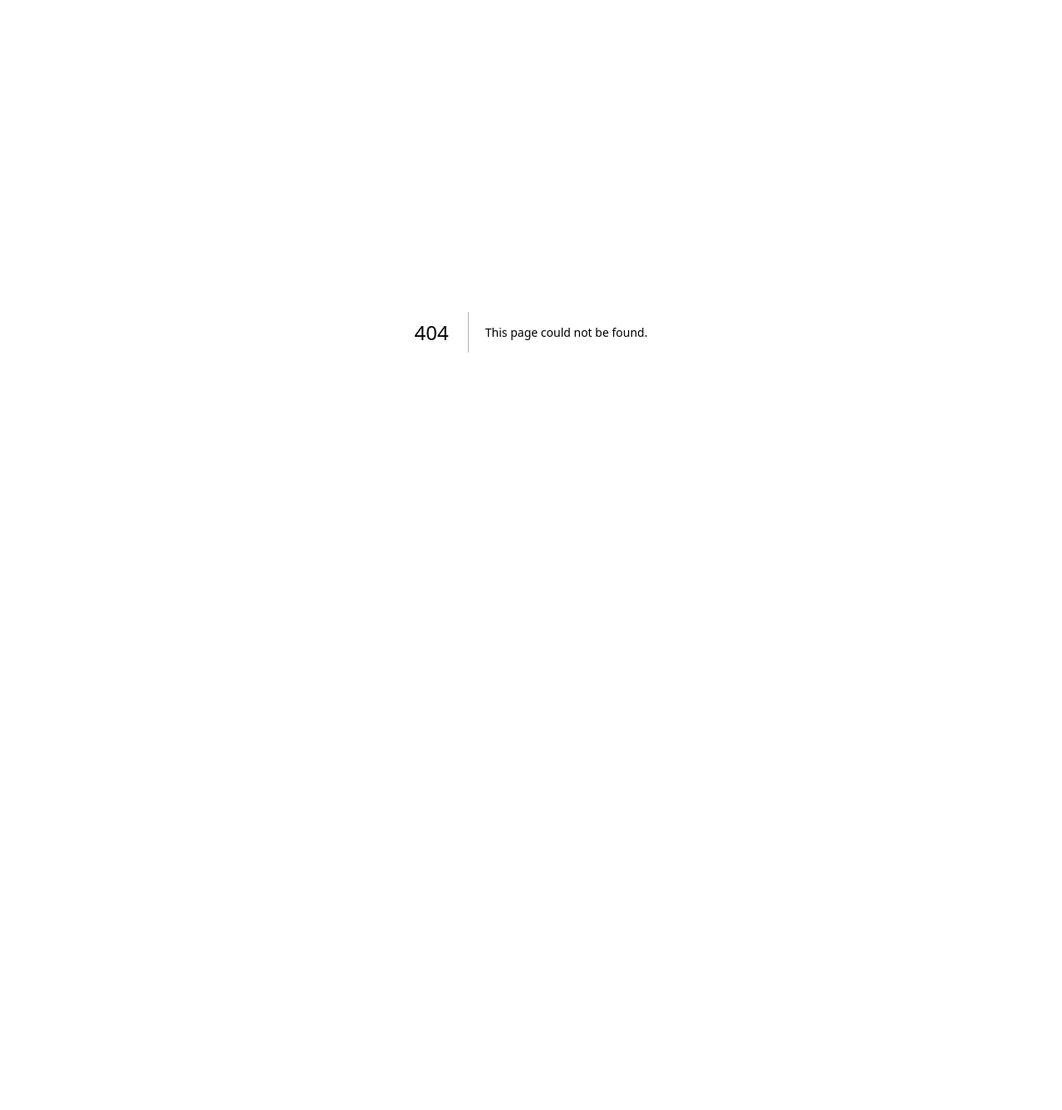
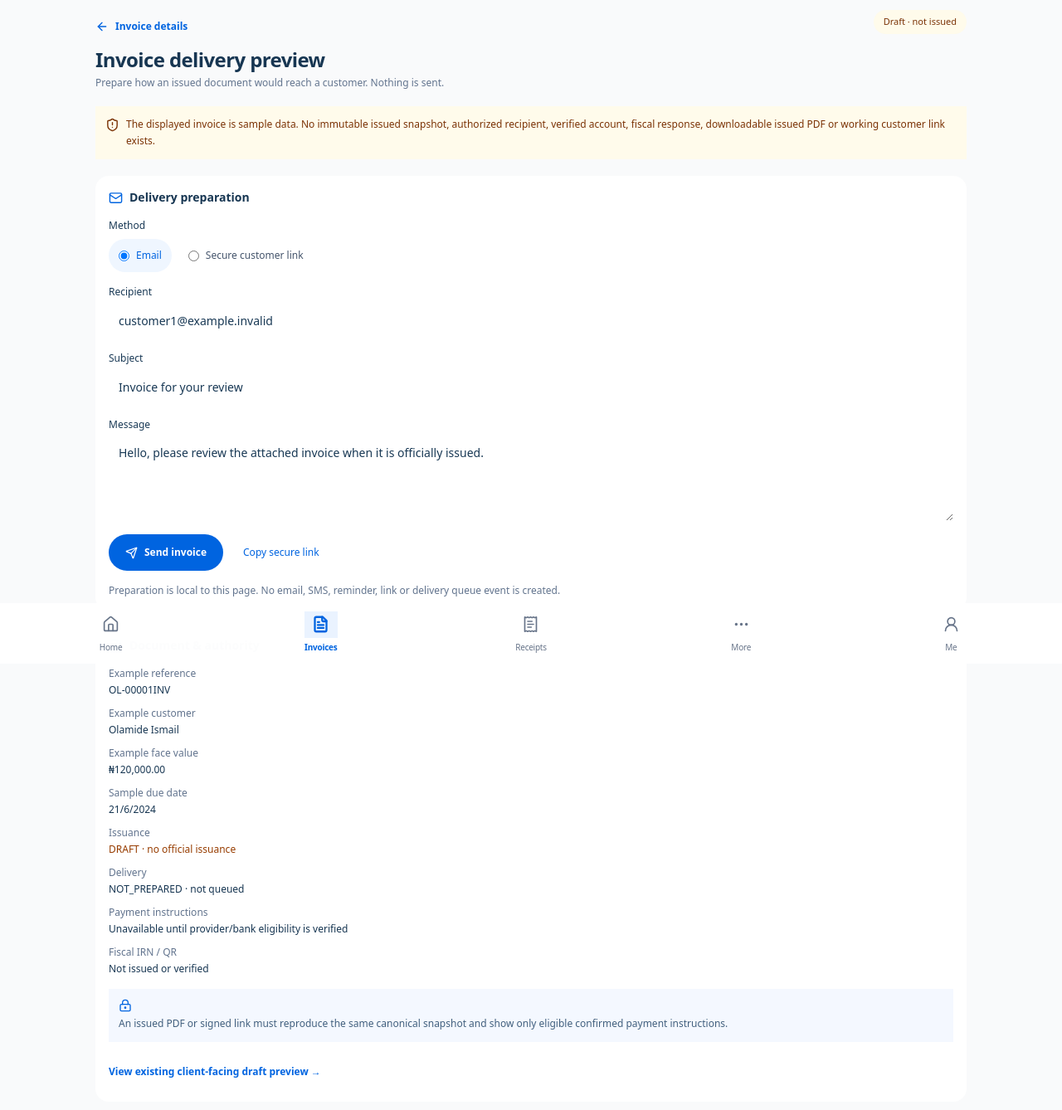
Before and after one commit to octalve-core/octalve-invoice, a Next.js app: page /dashboard/invoice/1/delivery-preview in a window 1280 px wide. Before the commit this address had no page. Shown: the top 1338 px of the page at 83% size. Before the commit the page ends 800 px from the top, so only its background shows below. Built offline with nearby package versions, Linux system fonts and the light colour scheme.

Commit message:
Phase 0I Z03: introduce frontend-only lifecycle authority and guarded document journey previews

```diff
--- /dev/null
+++ b/app/(dashboard)/dashboard/invoice/[id]/delivery-preview/page.tsx
@@ -0,0 +1,75 @@
+"use client";
+import Link from "next/link";
+import {useParams} from "next/navigation";
+import {useState} from "react";
+import {ArrowLeft,FileText,LockKeyhole,Mail,Send,ShieldAlert} from "lucide-react";
+import {getPreviewInvoice} from "@/src/features/invoices/lib/preview-records";
+import {formatDocumentNumber} from "@/src/features/invoices/lib/document-number";
+import {useMerchantPreview} from "@/src/features/merchant-preview/MerchantPreviewProvider";
+import {z03PreviewCapabilities,z03UnissuedPreview} from "@/src/features/documents/z03-lifecycle-contract";
+
+type DeliveryChannel="email"|"secure-link";
+export default function InvoiceDeliveryPreviewPage(){
+ const {id}=useParams<{id:string}>();
+ const invoice=getPreviewInvoice(id);
+ const {settings}=useMerchantPreview();
+ const [channel,setChannel]=useState<DeliveryChannel>("email");
+ const [recipient,setRecipient]=useState(invoice?.email??"");
+ const [subject,setSubject]=useState("Invoice for your review");
+ const [message,setMessage]=useState("Hello, please review the attached invoice when it is officially issued.");
+ if(!invoice)return <main className="rounded-2xl bg-white p-6 text-sm">Invoice preview not found. <Link href="/dashboard/invoice" className="text-[#0064E0]">Back to invoices</Link></main>;
+ const reference=formatDocumentNumber(settings.businessName||"Business",Number(id)||1,"invoice");
+ const inputStyle="mt-1 block h-11 w-full min-w-0 rounded-xl border border-[#E0E9F4] bg-white px-3 text-sm text-[#193955] focus-visible:outline-2 focus-visible:outline-[#0064E0]";
+ return <main className="mx-auto w-full max-w-[1050px] min-w-0 space-y-5 pb-12">
+  <header className="flex flex-wrap items-start justify-between gap-3">
+   <div><Link href={"/dashboard/invoice/"+id} className="inline-flex min-h-10 items-center gap-2 text-xs font-semibold text-[#0064E0]"><ArrowLeft size={16}/> Invoice details</Link>
+    <h1 className="mt-1 text-2xl font-semibold tracking-tight text-[#173652]">Invoice delivery preview</h1>
+    <p className="mt-1 text-xs text-slate-500">Prepare how an issued document would reach a customer. Nothing is sent.</p>
+   </div>
+   <span className="rounded-full border border-amber-200 bg-amber-50 px-3 py-1.5 text-[11px] font-medium text-amber-900">Draft · not issued</span>
+  </header>
+  <div role="status" className="flex items-start gap-2 rounded-xl border border-amber-200 bg-amber-50 p-3 text-xs leading-5 text-amber-900">
+   <ShieldAlert size={17} className="mt-0.5 shrink-0"/>
+   The displayed invoice is sample data. No immutable issued snapshot, authorized recipient, verified account, fiscal response, downloadable issued PDF or working customer link exists.
+  </div>
+  <div className="grid min-w-0 gap-4 lg:grid-cols-[minmax(0,1.15fr)_minmax(240px,.85fr)]">
+   <section aria-label="Delivery preparation" className="min-w-0 space-y-4 rounded-2xl border border-[#E4ECF6] bg-white p-4 sm:p-6">
+    <h2 className="flex items-center gap-2 text-sm font-semibold text-[#173652]"><Mail size={17} className="text-[#0064E0]"/> Delivery preparation</h2>
+    <fieldset className="space-y-2"><legend className="text-xs font-medium text-[#193955]">Method</legend>
+     <div className="flex flex-wrap gap-2">
+      {([["email","Email"],["secure-link","Secure customer link"]] as const).map(([value,label])=>
+       <label key={value} className={"inline-flex min-h-10 cursor-pointer items-center gap-2 rounded-full border px-3 text-xs font-medium "+(channel===value?"border-[#0064E0] bg-blue-50 text-[#0064E0]":"border-slate-200 text-slate-600")}>
+        <input type="radio" name="delivery-channel" value={value} checked={channel===value} onChange={()=>setChannel(value)}/>{label}</label>)}
+     </div>
+    </fieldset>
+    <label className="block text-xs font-medium text-[#193955]">Recipient
+     <input aria-label="Delivery recipient" type="email" value={recipient} onChange={e=>setRecipient(e.target.value)} className={inputStyle} placeholder="customer@example.com"/>
+    </label>
+    {channel==="email"?<>
+     <label className="block text-xs font-medium text-[#193955]">Subject<input aria-label="Delivery subject" value={subject} onChange={e=>setSubject(e.target.value)} className={inputStyle}/></label>
+     <label className="block text-xs font-medium text-[#193955]">Message<textarea aria-label="Delivery message" value={message} onChange={e=>setMessage(e.target.value)} rows={4} className="mt-1 block w-full rounded-xl border border-[#E0E9F4] bg-white p-3 text-sm focus-visible:outline-2 focus-visible:outline-[#0064E0]"/></label>
+    </>:<p className="rounded-xl border border-slate-200 bg-slate-50 p-3 text-xs leading-5 text-slate-600">A secure customer link requires an issued snapshot, scoped customer access and a server-generated expiring URL. No link is available in this preview.</p>}
+    <div className="flex flex-wrap items-center gap-2">
+     <button type="button" disabled={!z03PreviewCapabilities.canSend} className="inline-flex min-h-11 items-center gap-2 rounded-full bg-[#0064E0] px-5 text-xs font-semibold text-white disabled:cursor-not-allowed disabled:opacity-50"><Send size={15}/> Send invoice</button>
+     <button type="button" disabled={!z03PreviewCapabilities.canShare} className="min-h-11 rounded-full border border-blue-200 px-4 text-xs font-medium text-[#0064E0] disabled:cursor-not-allowed disabled:opacity-50">Copy secure link</button>
+    </div>
+    <p className="text-xs text-slate-500">Preparation is local to this page. No email, SMS, reminder, link or delivery queue event is created.</p>
+   </section>
+   <section aria-label="Document and authority checklist" className="min-w-0 space-y-4 rounded-2xl border border-[#E4ECF6] bg-white p-4 sm:p-6">
+    <h2 className="flex items-center gap-2 text-sm font-semibold text-[#173652]"><FileText size={17} className="text-[#0064E0]"/> Document & authority</h2>
+    <dl className="space-y-3 text-xs">
+     <div><dt className="text-slate-500">Example reference</dt><dd className="mt-1 font-medium text-[#173652]">{reference}</dd></div>
+     <div><dt className="text-slate-500">Example customer</dt><dd className="mt-1 font-medium text-[#173652]">{invoice.customer}</dd></div>
+     <div><dt className="text-slate-500">Example face value</dt><dd className="mt-1 font-medium text-[#173652]">{invoice.amount}</dd></div>
+     <div><dt className="text-slate-500">Sample due date</dt><dd className="mt-1 text-[#173652]">{invoice.dueDate}</dd></div>
+     <div><dt className="text-slate-500">Issuance</dt><dd className="mt-1 font-medium text-amber-800">{z03UnissuedPreview.issuance} · no official issuance</dd></div>
+     <div><dt className="text-slate-500">Delivery</dt><dd className="mt-1 text-[#173652]">{z03UnissuedPreview.delivery} · not queued</dd></div>
+     <div><dt className="text-slate-500">Payment instructions</dt><dd className="mt-1 text-[#173652]">Unavailable until provider/bank eligibility is verified</dd></div>
+     <div><dt className="text-slate-500">Fiscal IRN / QR</dt><dd className="mt-1 text-[#173652]">Not issued or verified</dd></div>
+    </dl>
+    <div className="rounded-xl bg-[#F4F8FF] p-3 text-xs leading-5 text-[#42607E]"><LockKeyhole size={16} className="mb-1 text-[#0064E0]"/> An issued PDF or signed link must reproduce the same canonical snapshot and show only eligible confirmed payment instructions.</div>
+    <Link href={"/dashboard/invoice/"+id+"/client-preview"} className="inline-flex min-h-10 items-center gap-2 text-xs font-semibold text-[#0064E0]">View existing client-facing draft preview →</Link>
+   </section>
+  </div>
+ </main>;
+}
```
